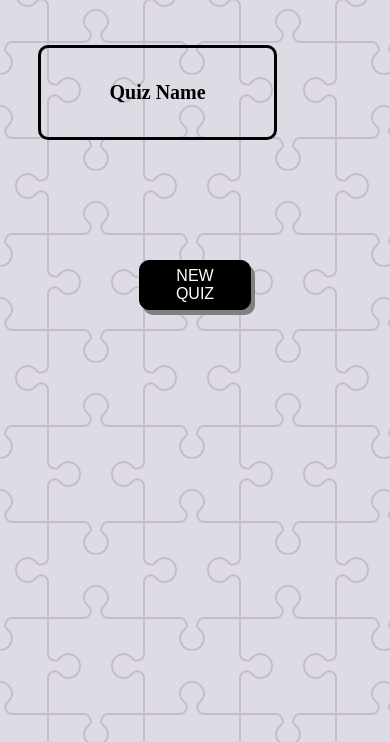
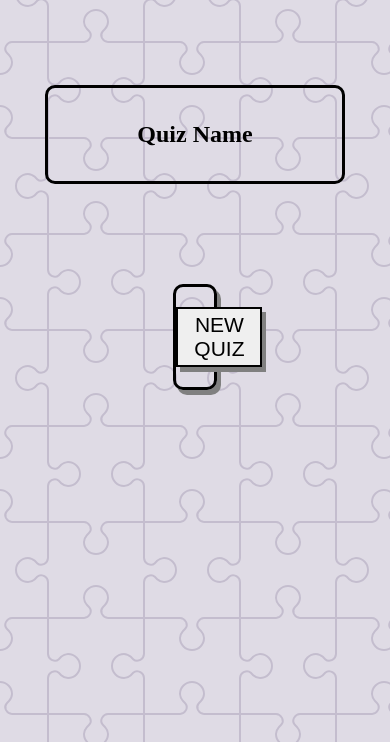
Before and after one commit to OnrHng/GroupQuiz, a plain HTML site: page frontend/components/htmls/quiz.html in a window 390 px wide. Shown: the part 102-844 px from the top of the page. Drawn offline with Linux system fonts and the light colour scheme.

Commit message:
rescue master

```diff
--- a/frontend/components/htmls/quiz.html
+++ b/frontend/components/htmls/quiz.html
@@ -9,7 +9,6 @@
   <link rel="stylesheet" type="text/css" href="../styles/quiz.css">
 </head>
     <body>
-      <div class="quiz-container">
       <h1>Quiz Overview</h1>
         <table >
           <tr>
@@ -17,7 +16,6 @@
           </tr>
           <tbody id = "tbody"></tbody>
       </table>
-      </div>
 
     <div class="newquiz">
       <button id="newquizz" onclick='window.location.href = "editor.html"' > NEW QUIZ</button>
--- a/frontend/components/scripts/editor.js
+++ b/frontend/components/scripts/editor.js
@@ -58,7 +58,7 @@ const questionTemplate = `
       <div class="answers-wraper">
         <div class="answer">
           <input type="text" name="A" id="answerA" placeholder="Type Answer A" required>
-          <input type="radio" name="correct" id="correctA" checked>
+          <input type="radio" name="correct" id="correctA">
         </div>
         <div class="answer">
           <input type="text" name="B" id="answerB" placeholder="Type Answer B" required>
@@ -118,7 +118,7 @@ async function postQuestions(event) {
 
         // increment question number and display it
         questionNumber++;
-        document.getElementById('questionNumber').textContent = questionNumber + " Questions ADDED!";
+        document.getElementById('questionNumber').textContent = questionNumber + " Question ADDED!";
 
       } else {
         console.log('eroor');
--- a/frontend/components/styles/quiz.css
+++ b/frontend/components/styles/quiz.css
@@ -1,3 +1,4 @@
+
 
   body{
 
@@ -23,25 +24,25 @@ table {
 }
 
 .newquiz{
-  width:30%;
+  width:10%;
   text-align:center;
   padding:20px 0px;
-  /* border:3px solid black; */
+  border:3px solid black;
   border-radius: 10px;
   margin: auto;
-  /* box-shadow:4px 5px grey; */
+  box-shadow:4px 5px grey;
 
 }
-#newquizz {
-  width: 100%;
-  height: 50px;
-  outline: none;
-  border: 1px solid black;
-  border-radius: 10px;
-  background-color: black;
-  color: white;
-  text-align: center;
+
+label{
+  width:50%;
+  margin-right:120px;
+  border: 3px solid black;
+  padding:4px 185px;
+  font-size: 20px;
+  font-weight: bold;
 }
+
 .btn {
     background-color: gray;
     margin-left:120px;
@@ -66,25 +67,3 @@ button{
       font-size: 21px;
       cursor: pointer;
   }
-
-/* Media Query: iPhone (Vertical) */
-@media screen and (max-width: 420px) {
-  .quiz-container {
-    width: 80%;
-  }
-
-  h1 {
-    font-size: 26px;
-    font-weight: bold;
-  }
-  button {
-    font-size: 16px;
-  }
-  table {
-    font-size: 20px;
-  }
-  #newquizz {
-    width: 100%;
-    font-size: 16px;
-  }
-}
```
Also changed, not shown: frontend/index.html (+0 -1 lines). Lines whose indentation alone changed are shown as unchanged.
